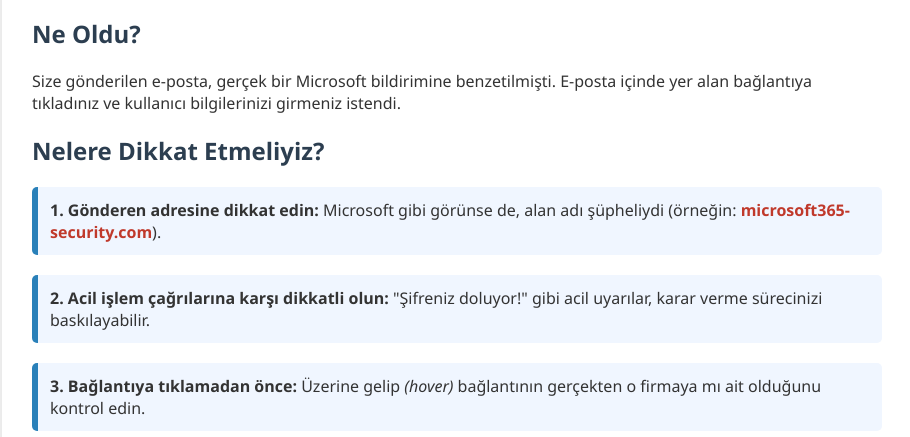
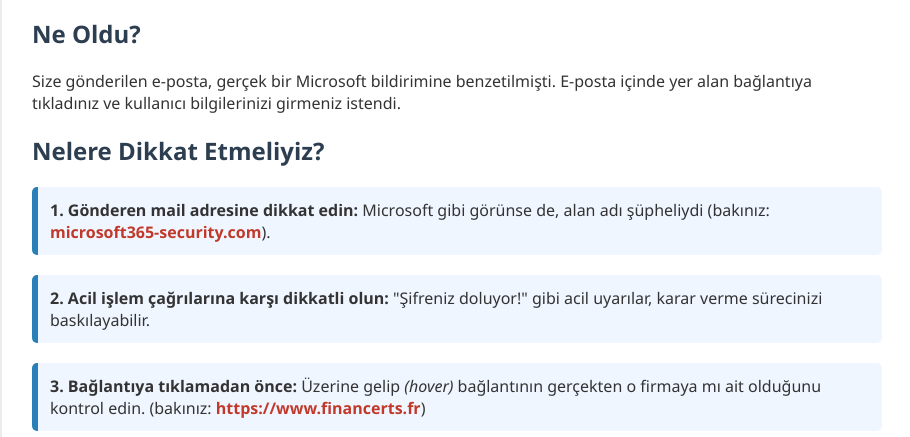
Before and after one commit to sezginklc/Phishing-Training, a plain HTML site: page tesekkurler.html in a window 1280 px wide. Shown: the part 515-952 px from the top of the page, without its empty margins (183-1093 px from the left). Drawn offline with Linux system fonts and the light colour scheme.

Commit message:
Update tesekkurler.html

```diff
--- a/tesekkurler.html
+++ b/tesekkurler.html
@@ -23,9 +23,9 @@
     <h2>Ne Oldu?</h2>
     <p>Size gönderilen e-posta, gerçek bir Microsoft bildirimine benzetilmişti. E-posta içinde yer alan bağlantıya tıkladınız ve kullanıcı bilgilerinizi girmeniz istendi.</p>
     <h2>Nelere Dikkat Etmeliyiz?</h2>
-    <div class="tip"><strong>1. Gönderen adresine dikkat edin:</strong> Microsoft gibi görünse de, alan adı şüpheliydi (örneğin: <span class="highlight">microsoft365-security.com</span>).</div>
+    <div class="tip"><strong>1. Gönderen mail adresine dikkat edin:</strong> Microsoft gibi görünse de, alan adı şüpheliydi (bakınız: <span class="highlight">microsoft365-security.com</span>).</div>
     <div class="tip"><strong>2. Acil işlem çağrılarına karşı dikkatli olun:</strong> "Şifreniz doluyor!" gibi acil uyarılar, karar verme sürecinizi baskılayabilir.</div>
-    <div class="tip"><strong>3. Bağlantıya tıklamadan önce:</strong> Üzerine gelip <em>(hover)</em> bağlantının gerçekten o firmaya mı ait olduğunu kontrol edin.</div>
+    <div class="tip"><strong>3. Bağlantıya tıklamadan önce:</strong> Üzerine gelip <em>(hover)</em> bağlantının gerçekten o firmaya mı ait olduğunu kontrol edin. (bakınız: <span class="highlight"> https://www.financerts.fr</span>)</div>
     <h2>Ne Yapmalısınız?</h2>
     <ul>
       <li>Beklenmedik ve şüpheli mail içeriklerinde mutlaka doğrulama yapın</li>
```
